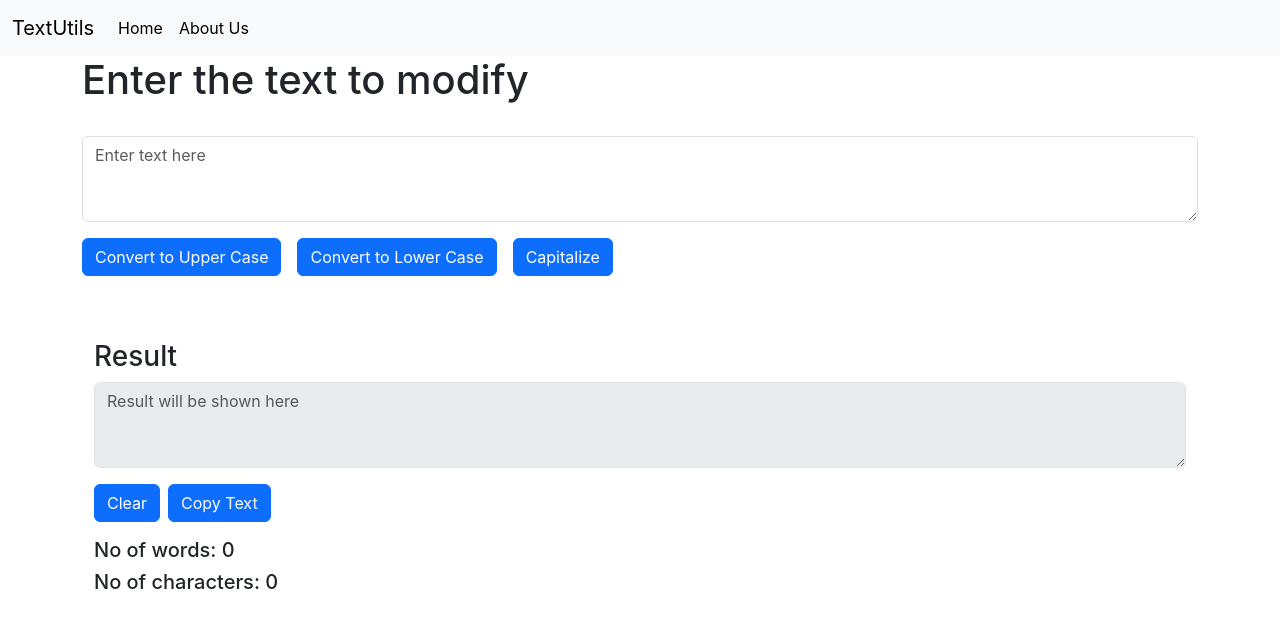
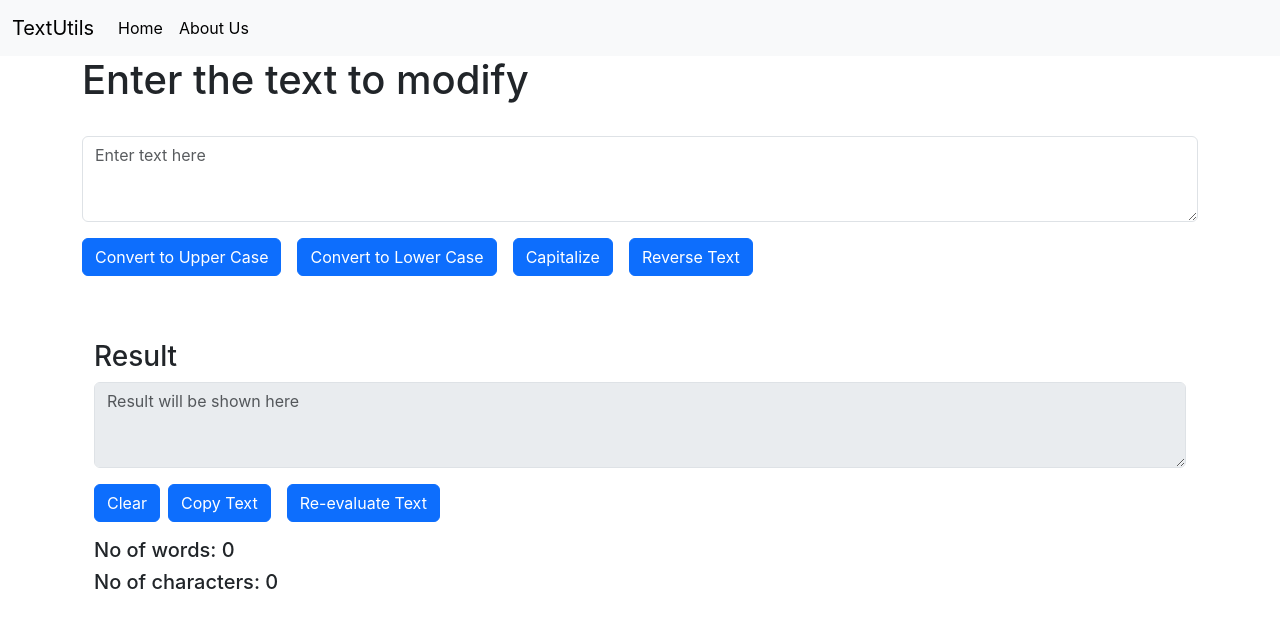
Before and after one commit to ash-dodek/Text-Utils, a React (Create React App) app: page /#/ in a window 1280 px wide. Shown: the top 628 px of the page. Built offline with nearby package versions, Linux system fonts and the light colour scheme.

Commit message:
new things

```diff
--- a/src/components/TestForm.js
+++ b/src/components/TestForm.js
@@ -5,7 +5,22 @@ export default function TestForm(props) {
   const [text, setText] = useState("")
   const [ans, setAns] = useState("")
   const [WordCount, setWordCount] = useState(0)
-  // setText("here")
+
+  const sendToRev = ()=>{
+    setText(ans)
+    setAns("")
+  }
+
+  const reverseText = ()=>{
+    let arr = []
+    for(let i = text.length-1; i>=0; i-- ){
+      arr.push(text[i])
+    }
+    let reversedText = arr.join("")
+    setText("")
+    setAns(reversedText)
+  }
+
   const copyText = ()=>{
     let copiedText = document.getElementById("result");
     copiedText.select();
@@ -48,6 +63,7 @@ export default function TestForm(props) {
         <button className="btn btn-primary my-3" onClick={handleUpClick}>Convert to Upper Case</button>
         <button className="btn btn-primary mx-3 my-3" onClick={handleLowerClick}>Convert to Lower Case</button>
         <button className="btn btn-primary my-3" onClick={handleCapClick}>Capitalize</button>
+        <button className="btn btn-primary mx-3" onClick={reverseText}>Reverse Text</button>
       </div>
       <div className="container my-5">
         <h3>Result</h3>
@@ -55,7 +71,7 @@ export default function TestForm(props) {
           id="result" rows="3"></textarea>
         <button className="btn btn-primary my-3" onClick={removeItems}>Clear</button>
         <button className="btn btn-primary my-3 mx-2" onClick={copyText}>Copy Text</button>
-
+        <button className="btn btn-primary mx-2" onClick={sendToRev}>Re-evaluate Text</button>
         <h5>No of words: {WordCount}</h5>
         <h5>No of characters: {text.length}</h5>
       </div>
```
